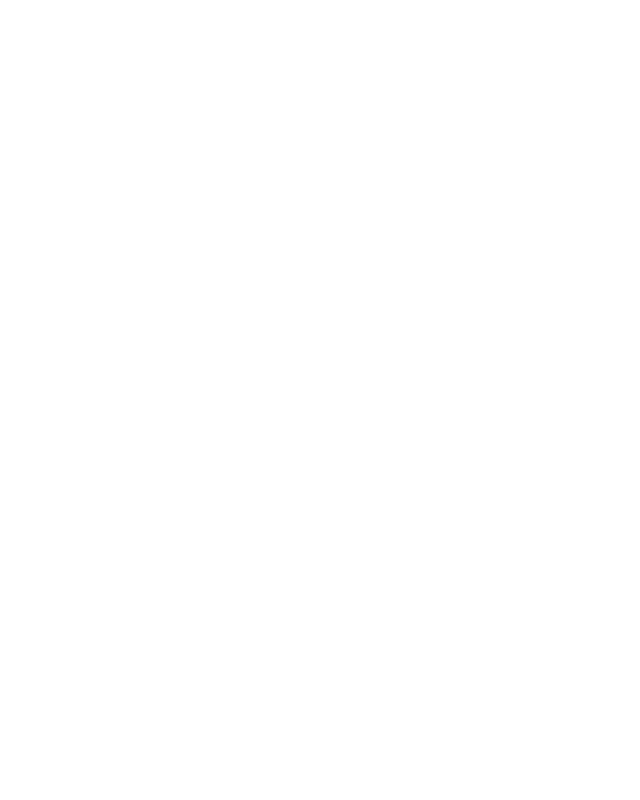
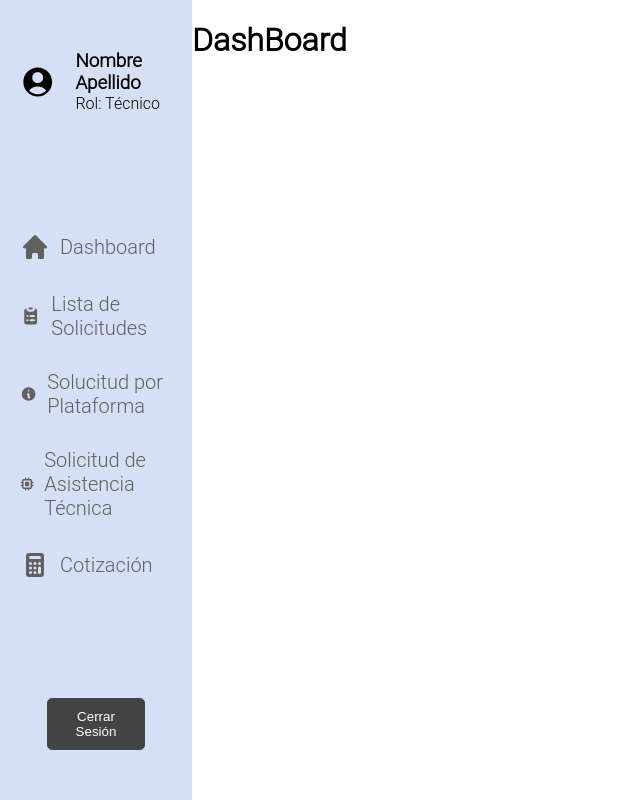
Before and after one commit to DiegoCru1024/CRM---repairModule, a React (Create React App) app in the folder frontend/: page /dashboard in a window 1280 px wide. Before the commit this address had no page. Shown: the whole page, without its empty margins (0-640 px from the left). Built offline with nearby package versions, Linux system fonts and the light colour scheme.

Commit message:
Avance de Dashboard

```diff
--- a/frontend/package.json
+++ b/frontend/package.json
@@ -3,6 +3,7 @@
   "version": "0.1.0",
   "private": true,
   "dependencies": {
+    "@babel/plugin-proposal-private-property-in-object": "^7.21.11",
     "@testing-library/jest-dom": "^5.17.0",
     "@testing-library/react": "^13.4.0",
     "@testing-library/user-event": "^13.5.0",
--- a/frontend/src/App.js
+++ b/frontend/src/App.js
@@ -1,11 +1,13 @@
 import {BrowserRouter, Route, Routes} from "react-router-dom";
 import LoginPage from "./components/loginPage/loginPage";
+import DashboardPage from "./components/dashboardPage/dashboardPage";
 
 function App() {
     return (
         <BrowserRouter>
             <Routes>
                 <Route path={'/'} element={<LoginPage/>}/>
+                <Route path={'/dashboard'} element={<DashboardPage/>}/>
             </Routes>
         </BrowserRouter>
     );
--- /dev/null
+++ b/frontend/src/components/dashboardPage/dashboardPage.js
@@ -0,0 +1,14 @@
+import SideBar from "../sideBarComponent/sideBar";
+import styles from './dashboardPage.module.css'
+
+export default function DashboardPage() {
+    return (
+        <div className={styles.mainContainer}>
+            <SideBar/>
+
+            <div className={styles.dashboardContainer}>
+                <h1>DashBoard</h1>
+            </div>
+        </div>
+    )
+}
--- /dev/null
+++ b/frontend/src/components/dashboardPage/dashboardPage.module.css
@@ -0,0 +1,6 @@
+.mainContainer {
+    display: flex;
+}
+
+.dashboardContainer {
+}
--- /dev/null
+++ b/frontend/src/components/sideBarComponent/sideBar.js
@@ -0,0 +1,46 @@
+import styles from './sideBar.module.css'
+import {HiCalculator, HiChip, HiClipboardList, HiHome, HiInformationCircle} from "react-icons/hi";
+import {HiUserCircle} from "react-icons/hi2";
+import {Link} from "react-router-dom";
+
+export default function SideBar() {
+    const handleLogOut = () => {
+        console.log('Log Out...')
+    }
+
+    return (
+        <div className={styles.sideBarContainer}>
+            <div className={styles.userContainer}>
+                <HiUserCircle style={{fontSize: '50px'}}/>
+                <div className={styles.userInfo}>
+                    <h3>Nombre Apellido</h3>
+                    <p>Rol: Técnico</p>
+                </div>
+            </div>
+
+            <ul className={styles.navBar}>
+                <li><Link to={'/dashboard'}>
+                    <HiHome className={styles.navBarIcon}/> Dashboard</Link>
+                </li>
+
+                <li><Link to={'/requestList'}>
+                    <HiClipboardList className={styles.navBarIcon}/> Lista de Solicitudes</Link>
+                </li>
+
+                <li><Link to={'/platformRequest'}>
+                    <HiInformationCircle className={styles.navBarIcon}/> Solucitud por Plataforma</Link>
+                </li>
+
+                <li><Link to={'/technicalForm'}>
+                    <HiChip className={styles.navBarIcon}/> Solicitud de Asistencia Técnica</Link>
+                </li>
+
+                <li><Link to={'/quoteForm'}>
+                    <HiCalculator className={styles.navBarIcon}/> Cotización</Link>
+                </li>
+            </ul>
+
+            <button type={"button"} onClick={handleLogOut} className={styles.logOut}>Cerrar Sesión</button>
+        </div>
+    )
+}
--- /dev/null
+++ b/frontend/src/components/sideBarComponent/sideBar.module.css
@@ -0,0 +1,67 @@
+.sideBarContainer {
+    display: flex;
+    flex-direction: column;
+    justify-content: space-between;
+    width: 15vw;
+    height: 100vh;
+    background: #d5dff6;
+    padding: 50px 20px;
+    box-sizing: border-box;
+}
+
+.userContainer {
+    display: flex;
+    align-items: center;
+}
+
+.userInfo {
+    display: flex;
+    flex-direction: column;
+    margin-left: 20px;
+}
+
+.userInfo h3, p {
+    margin: 0;
+}
+
+.navBar {
+    list-style: none;
+    padding: 0;
+}
+
+.navBar li {
+    margin: 10px 0;
+}
+
+.navBar li a {
+    padding: 10px 0;
+    font-size: 20px;
+    text-decoration: none;
+    color: #606060;
+    display: flex;
+    align-items: center;
+}
+
+.navBarIcon {
+    font-size: 30px;
+    margin-right: 10px;
+}
+
+.logOut {
+    color: white;
+    background: #444444;
+    width: 50%;
+    margin: 0 auto;
+    padding: 10px 10px;
+    box-sizing: content-box;
+    border: 1px solid #444444;
+    border-radius: 5px;
+    cursor: pointer;
+    transition: ease-in 0.15s;
+}
+
+.logOut:hover {
+    color: #444444;
+    background: white;
+    transition: ease-in 0.25s;
+}
```
Also changed, not shown: 1 other file (tests, documents, lock files or other folders).
